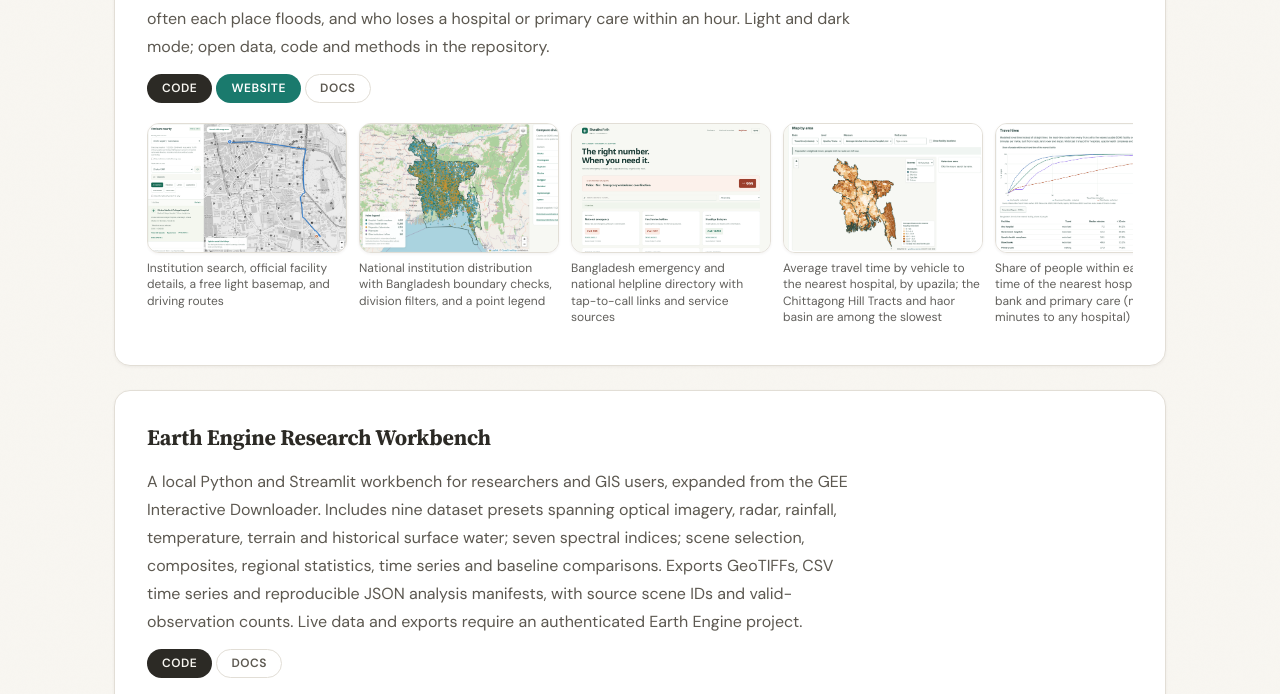
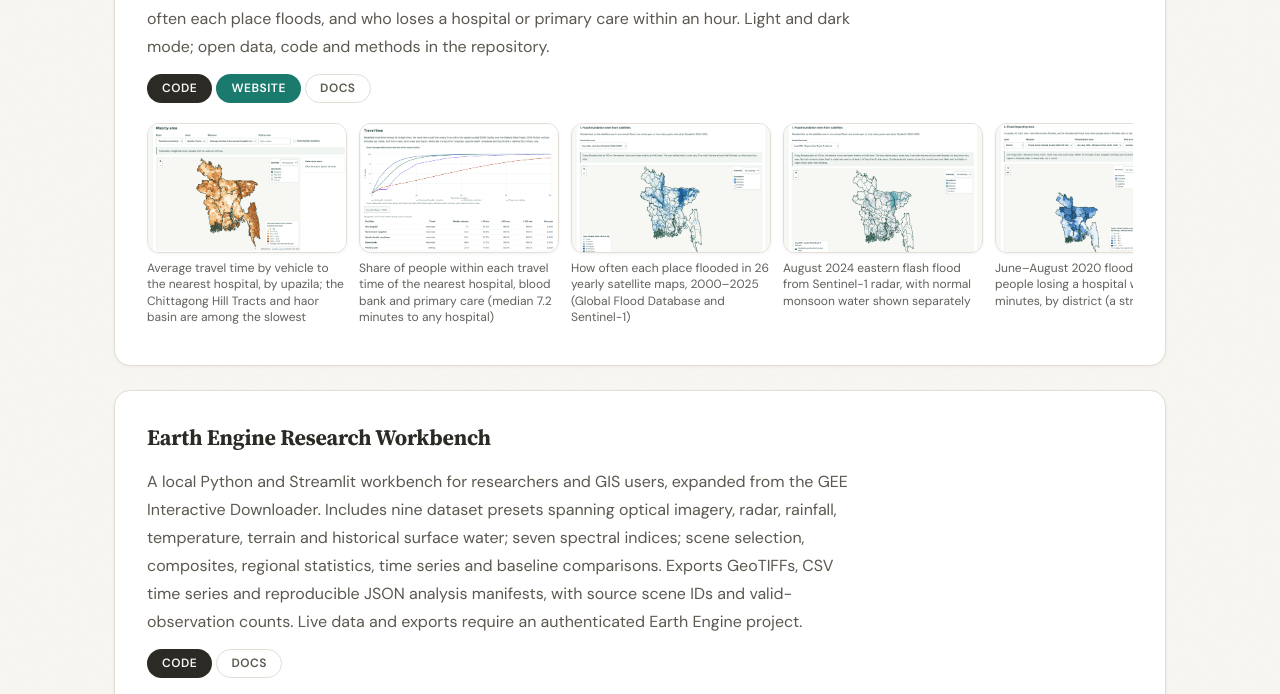
Before and after one commit to Bipul-roy-AI/Bipul-roy-AI.github.io, a Jekyll site: the page built from _pages/projects.md, in a window 1280 px wide and 900 px high, scrolled down 1044 px, cut to the strip 0-694 px from the top of the window. Built offline with Jekyll 4.4.1, drawn with Linux system fonts in a browser that asks for light colours.

Commit message:
Projects: ShasthoPath shows only the new Access study screenshots
Co-Authored-By: Claude Opus 5.5 <noreply@anthropic.com>
Claude-Session: https://claude.ai/code/session_01V9QHTnW9PBt9KmPx5kj9Eg

```diff
--- a/_data/projects.yml
+++ b/_data/projects.yml
@@ -21,12 +21,6 @@
   docs: https://github.com/Bipul-roy-AI/Health_care_accessibility#readme
   description: "An English–Bangla healthcare directory, map and access study for Bangladesh, built on 39,442 DGHS institution records and the BBS Census 2022. Alongside facility search, road routing and emergency helplines, the Access study measures who can reach care from division to union: straight-line distance, modelled travel time over the Malaria Atlas Project friction surface, inequality (Gini, Lorenz curves) and spatial clusters (Moran's I, LISA). It also assesses flood-disrupted access with satellite flood maps for 2000–2025 (Global Flood Database and Sentinel-1 in Google Earth Engine): inundation maps for every year and eight named floods, how often each place floods, and who loses a hospital or primary care within an hour. Light and dark mode; open data, code and methods in the repository."
   screenshots:
-    - src: /images/projects/shasthopath/directory.png
-      caption: "Institution search, official facility details, a free light basemap, and driving routes"
-    - src: /images/projects/shasthopath/overview.png
-      caption: "National institution distribution with Bangladesh boundary checks, division filters, and a point legend"
-    - src: /images/projects/shasthopath/helplines.png
-      caption: "Bangladesh emergency and national helpline directory with tap-to-call links and service sources"
     - src: /images/projects/shasthopath/access-travel-map.png
       caption: "Average travel time by vehicle to the nearest hospital, by upazila; the Chittagong Hill Tracts and haor basin are among the slowest"
     - src: /images/projects/shasthopath/access-travel-time.png
```
Also changed, not shown: images/projects/shasthopath/directory.png (deleted), images/projects/shasthopath/helplines.png (deleted), images/projects/shasthopath/overview.png (deleted).
